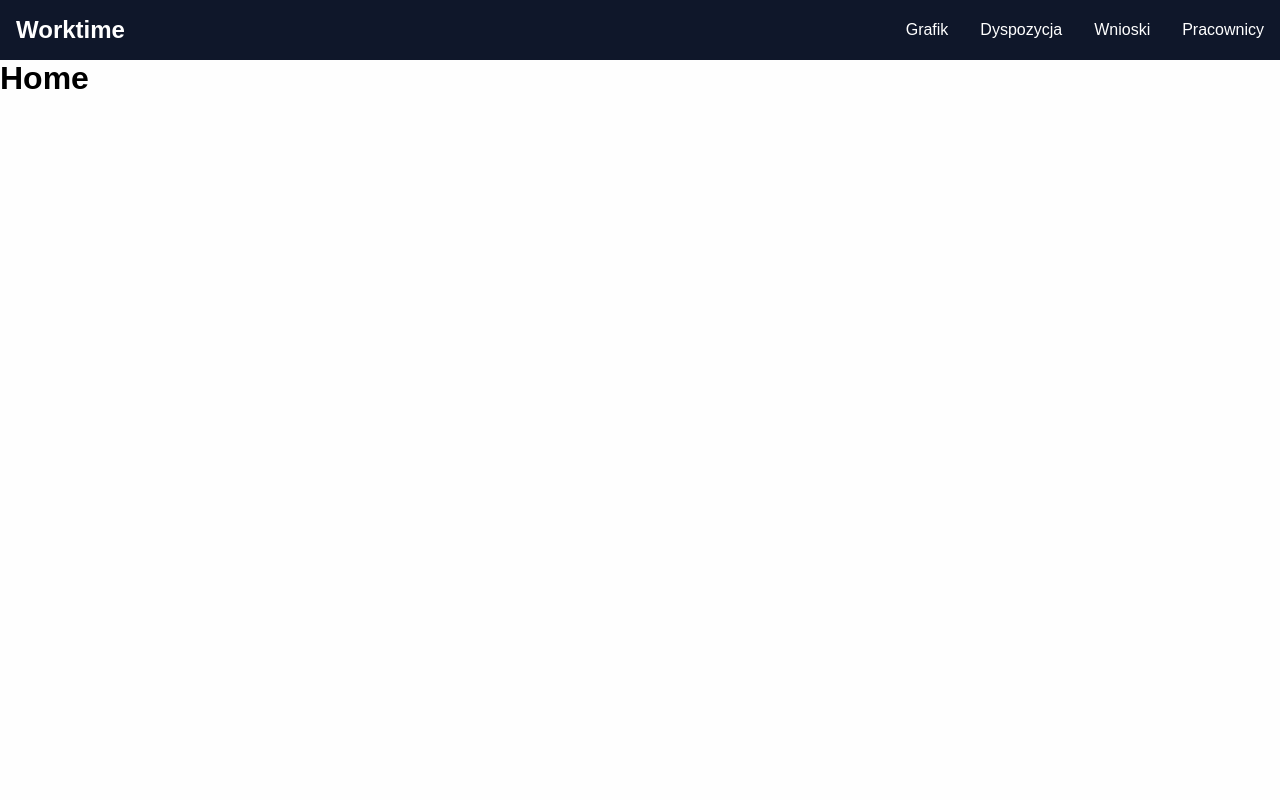
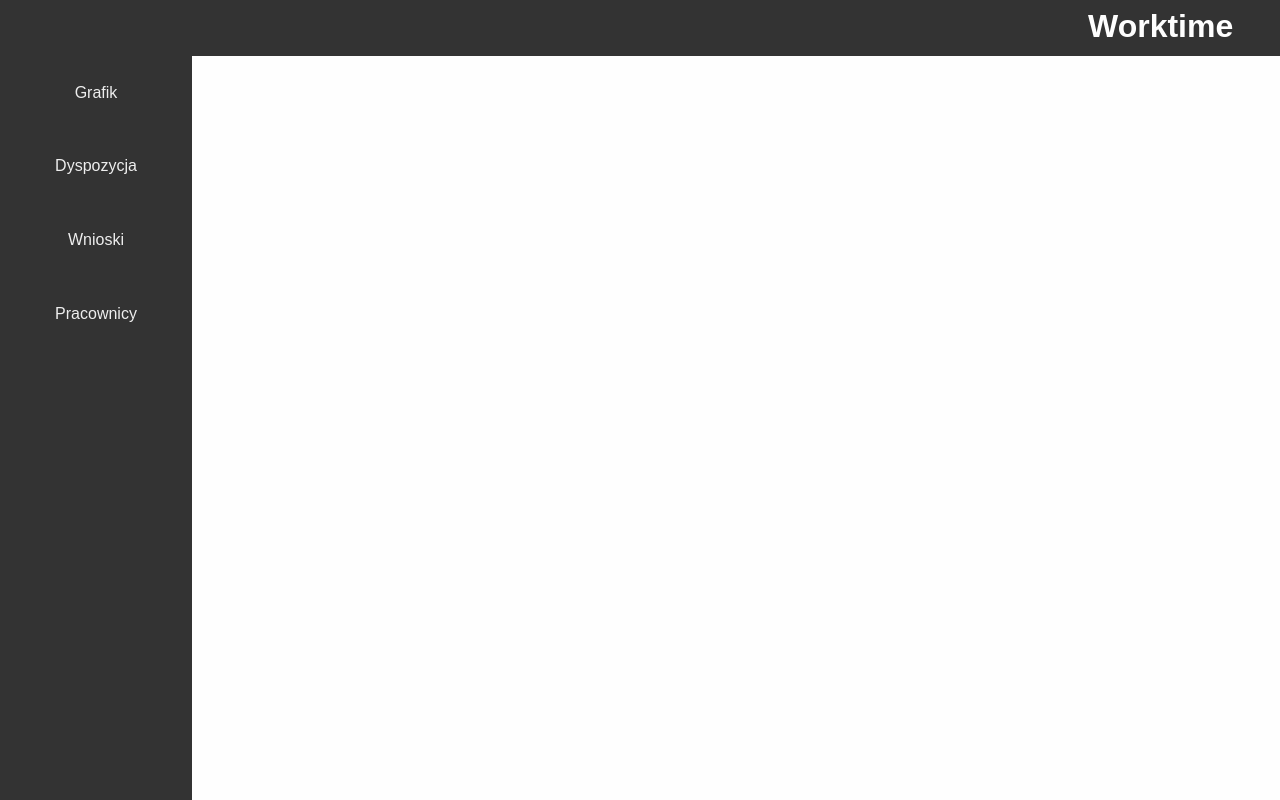
Before and after one commit to Liv0400/worktime_app_merito, a React (Vite) app in the folder worktime_app/: page / in a window 1280 px wide. Built offline with nearby package versions, Linux system fonts and the light colour scheme.

Commit message:
Poprawienie menu/nawigacji/ utworzenie plikow BaseLayout i TopToolbar

```diff
--- a/worktime_app/package.json
+++ b/worktime_app/package.json
@@ -12,6 +12,10 @@
   "dependencies": {
     "@emotion/react": "^11.11.4",
     "@emotion/styled": "^11.11.5",
+    "@fullcalendar/daygrid": "^6.1.11",
+    "@fullcalendar/interaction": "^6.1.11",
+    "@fullcalendar/react": "^6.1.11",
+    "@fullcalendar/timegrid": "^6.1.11",
     "@mui/material": "^5.15.15",
     "react": "^18.2.0",
     "react-dom": "^18.2.0",
@@ -25,6 +29,6 @@
     "eslint-plugin-react": "^7.34.1",
     "eslint-plugin-react-hooks": "^4.6.0",
     "eslint-plugin-react-refresh": "^0.4.6",
-    "vite": "^5.2.0"
+    "vite": "^5.2.8"
   }
 }
--- a/worktime_app/src/App.jsx
+++ b/worktime_app/src/App.jsx
@@ -1,6 +1,5 @@
 import { Route, Routes } from "react-router-dom";
 import "./App.css";
-import { Navbar } from "./components/Navbar";
 import {
   Home,
   Grafik,
@@ -8,17 +7,52 @@ import {
   Wnioski,
   Pracownicy,
 } from "./components/pages";
+import BaseLayout from "./components/BaseLayout";
 
 function App() {
   return (
     <div className="App">
-      <Navbar />
       <Routes>
-        <Route path="/" element={<Home />} />
-        <Route path="/grafik" element={<Grafik />} />
-        <Route path="/dyspozycja" element={<Dyspozycja />} />
-        <Route path="/wnioski" element={<Wnioski />} />
-        <Route path="/pracownicy" element={<Pracownicy />} />
+        <Route
+          path="/"
+          element={
+            <BaseLayout>
+              <Home />
+            </BaseLayout>
+          }
+        />
+        <Route
+          path="/grafik"
+          element={
+            <BaseLayout>
+              <Grafik />
+            </BaseLayout>
+          }
+        />
+        <Route
+          path="/dyspozycja"
+          element={
+            <BaseLayout>
+              <Dyspozycja />
+            </BaseLayout>
+          }
+        />
+        <Route
+          path="/wnioski"
+          element={
+            <BaseLayout>
+              <Wnioski />
+            </BaseLayout>
+          }
+        />
+        <Route
+          path="/pracownicy"
+          element={
+            <BaseLayout>
+              <Pracownicy />
+            </BaseLayout>
+          }
+        />
       </Routes>
     </div>
   );
--- /dev/null
+++ b/worktime_app/src/components/BaseLayout.jsx
@@ -0,0 +1,19 @@
+import React from "react";
+import { Navbar } from "../components/Navbar";
+import TopToolbar from "./TopToolbar";
+
+export default function BaseLayout(props) {
+  return (
+    <div style={{ display: "flex", height: "100%" }}>
+      <div style={{ width: "200px", height: "100%" }}>
+        <Navbar />
+      </div>
+      <div style={{ width: "100%", height: "100%" }}>
+        <div style={{ width: "100%", height: "56px", background: "#333" }}>
+          <TopToolbar />
+        </div>
+        <div>{props.children}</div>
+      </div>
+    </div>
+  );
+}
--- a/worktime_app/src/components/Navbar.css
+++ b/worktime_app/src/components/Navbar.css
@@ -1,44 +1,52 @@
 .active {
-  background-color: #1d4ed8;
+  background-color: #fefefe;
+  color: #333;
+}
+
+.title {
+  display: block;
+  min-width: 100%;
+  margin: 0;
+  padding: 0.5rem;
+  background-color: #333;
+  text-align: right;
+  text-decoration: none;
+}
+.title h1 {
+  color: #fefefe;
 }
 
 nav {
-  display: flex;
-  justify-content: space-between;
-  align-items: center;
-  background-color: #0f172a;
-  color: white;
-  position: sticky;
-  top: 0;
-}
-
-nav .title {
-  font-size: 1.5rem;
-  margin: 1rem;
-  font-weight: bold;
-  text-decoration: none;
-  color: white;
+  background-color: #333;
+  color: #eee;
+  height: 100vh;
+  width: 12rem;
+  text-align: center;
 }
 
 nav ul {
-  display: flex;
+  list-style: none;
+  margin: 0;
+  width: 100%;
+  padding: 3.5rem 0 0 0;
 }
 
 nav ul li {
-  list-style: none;
+  margin: 0;
+  line-height: 4rem;
+  cursor: pointer;
 }
 
 nav ul li a {
   display: block;
   text-decoration: none;
-  color: white;
-  padding: 0.5rem;
-  margin: 0 0.5rem;
-  border-radius: 0.5rem;
+  color: #eee;
+  padding: 0.3rem;
 }
 
 nav ul li a:not(.active):hover {
-  background-color: #172554;
+  background: #fefefe;
+  color: #333;
 }
 
 nav .menu {
@@ -55,7 +63,7 @@ nav .menu {
 nav .menu span {
   height: 0.4rem;
   width: 100%;
-  background-color: #fff;
+  background-color: #eee;
   border-radius: 0.2rem;
 }
 
--- a/worktime_app/src/components/Navbar.jsx
+++ b/worktime_app/src/components/Navbar.jsx
@@ -1,16 +1,17 @@
-import React, { useState } from "react";
+import React from "react";
 
 import "./Navbar.css";
 import { Link, NavLink } from "react-router-dom";
 
 export const Navbar = () => {
-  const [menuOpen, setMenuOpen] = useState(false);
+  const [menuOpen, setMenuOpen] = React.useState(false);
 
   return (
+    <>
+      {/* <Link to="/" className="title">
+        <h1>Worktime</h1>
+      </Link> */}
       <nav>
-      <Link to="/" className="title">
-        Worktime
-      </Link>
         <div className="menu" onClick={() => setMenuOpen(!menuOpen)}>
           <span></span>
           <span></span>
@@ -31,5 +32,6 @@ export const Navbar = () => {
           </li>
         </ul>
       </nav>
+    </>
   );
 };
--- /dev/null
+++ b/worktime_app/src/components/TopToolbar.jsx
@@ -0,0 +1,20 @@
+import React from "react";
+import { Link } from "react-router-dom";
+
+export default function TopToolbar() {
+  return (
+    <div
+      style={{
+        width: "100px",
+        height: "56px",
+        background: "#333",
+        float: "right",
+        paddingRight: "200px",
+      }}
+    >
+      <Link to="/" className="title">
+        <h1>Worktime</h1>
+      </Link>
+    </div>
+  );
+}
--- a/worktime_app/src/components/pages/Home.jsx
+++ b/worktime_app/src/components/pages/Home.jsx
@@ -1,5 +1,26 @@
 import React from "react";
+import FullCalendar from "@fullcalendar/react";
+import dayGridPlugin from "@fullcalendar/daygrid";
+import timeGridPlugin from "@fullcalendar/timegrid";
+import interactionPlugin from "@fullcalendar/interaction";
 
 export const Home = () => {
-  return <h1>Home</h1>;
+  return <h1></h1>;
 };
+// function Calendar() {
+//   return (
+//     <div>
+//       <FullCalendar
+//         plugins={[dayGridPlugin, timeGridPlugin, interactionPlugin]}
+//         initialView={"dayGridMonth"}
+//         headerToolbar={{
+//           start: "today prev,next",
+//           center: "title",
+//           end: "dayGridMonth, timeGridWeek, timeGridDay",
+//         }}
+//         height={"140vh"}
+//       />
+//     </div>
+//   );
+// }
+// export default Calendar;
```
Also changed, not shown: 1 other file (tests, documents, lock files or other folders). Lines whose indentation alone changed are shown as unchanged.
